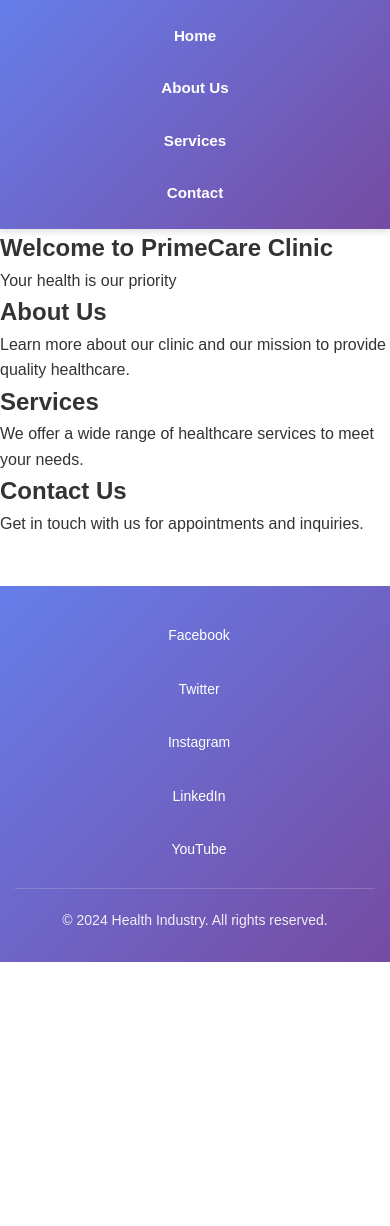
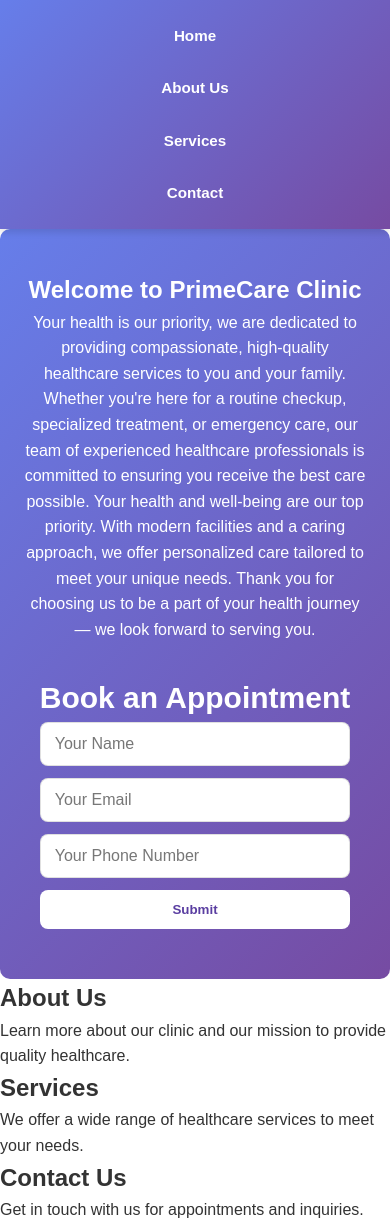
Before and after one commit to moradi1412/Heath-Industry-Templete, a plain HTML site: page index.html in a window 390 px wide. Shown: the top 1226 px of the page. Before the commit the page ends 962 px from the top, so only its background shows below. Drawn offline with Linux system fonts and the light colour scheme.

Commit message:
added two colum to the mainpage book an appoitment and welcome message

```diff
--- a/assets/css/style.css
+++ b/assets/css/style.css
@@ -19,7 +19,11 @@ header {
     top: 0;
     z-index: 100;
     box-shadow: 0 4px 6px rgba(0, 0, 0, 0.1);
+    display: flex;
+    justify-content: center;
+    flex-wrap: wrap;
 }
+
 
 header nav ul {
     list-style: none;
@@ -69,53 +73,70 @@ header nav ul li a:active {
     transform: translateY(0);
 }
 
-/* Tablet Responsive (768px and below) */
-@media (max-width: 768px) {
-    header {
-        padding: 1rem 1rem;
-    }
 
-    header nav ul {
-        gap: 0.5rem;
-        justify-content: center;
-    }
-
-    header nav ul li a {
-        font-size: 1rem;
-        padding: 0.6rem 1rem;
-        border-radius: 4px;
-    }
+.cta-container {
+    background: linear-gradient(135deg, #667eea 0%, #764ba2 100%);
+    color: white;
+    padding: 40px 20px;
+    margin: 0px 0;
+    text-align: center;
+    border-radius: 10px;
+    display: flex;
+    justify-content: center;
+    /* align-items: center; */
+    /* gap: 2rem; */
+    /* justify-content: center; */
 }
 
-/* Mobile Responsive (480px and below) */
-@media (max-width: 480px) {
-    header {
-        padding: 0.75rem 0.5rem;
-    }
+.CTA-fill-the-form {
+    font-size: 1.25rem;
+    margin-bottom: 0;
+    padding: 0;
+    display: flex;
+    flex-direction: column;
+    align-items: center;
+}
 
-    header nav ul {
-        flex-direction: column;
-        gap: 0.25rem;
-    }
+.CTA-fill-the-form form {
+    width: 100%;
+    max-width: 480px;
+    display: flex;
+    flex-direction: column;
+    gap: 12px;
+    margin: 0 auto;
+}
 
-    header nav ul li {
-        width: 100%;
-    }
+.CTA-fill-the-form form input,
+.CTA-fill-the-form form textarea,
+.CTA-fill-the-form form select {
+    display: block;
+    width: 100%;
+    padding: 12px 14px;
+    border-radius: 8px;
+    border: 1px solid rgba(0, 0, 0, 0.12);
+    font-size: 1rem;
+    background-color: #fff;
+    color: #222;
+}
 
-    header nav ul li a {
-        display: block;
-        text-align: center;
-        font-size: 0.95rem;
-        padding: 0.75rem 1rem;
-    }
+.CTA-fill-the-form form input::placeholder {
+    color: #777;
+}
 
-    header nav ul li a::after {
-        display: none;
-    }
+.CTA-fill-the-form form button {
+    padding: 12px 18px;
+    border: none;
+    border-radius: 8px;
+    background: #fff;
+    color: #5a3ea1;
+    font-weight: 700;
+    cursor: pointer;
+    transition: transform 0.18s ease, box-shadow 0.18s ease;
+}
 
-    header nav ul li a:hover {
-        background-color: rgba(255, 255, 255, 0.3);
-    }
+.CTA-fill-the-form form button:hover {
+    transform: translateY(-3px);
+    box-shadow: 0 8px 20px rgba(0, 0, 0, 0.12);
 }
 
 /* Footer Styles */
@@ -178,6 +199,94 @@ footer {
     border-top: 1px solid rgba(255, 255, 255, 0.2);
 }
 
+
+
+
+
+
+
+
+
+
+
+
+
+
+
+
+
+
+/* Tablet Responsive (768px and below) */
+@media (max-width: 768px) {
+    header {
+        padding: 1rem 1rem;
+    }
+
+    header nav ul {
+        gap: 0.5rem;
+        justify-content: center;
+    }
+
+    header nav ul li a {
+        font-size: 1rem;
+        padding: 0.6rem 1rem;
+        border-radius: 4px;
+    }
+
+    .cta-container {
+        flex-direction: column;
+        align-items: center;
+        padding: 30px 16px;
+    }
+
+    .CTA-fill-the-form {
+        padding: 20px 0;
+    }
+
+    /* Center welcome text and make submit full-width on small screens */
+    .cta-container #home {
+        text-align: center;
+        padding: 12px 8px;
+    }
+
+    .CTA-fill-the-form form button {
+        width: 100%;
+    }
+}
+
+/* Mobile Responsive (480px and below) */
+@media (max-width: 480px) {
+    header {
+        padding: 0.75rem 0.5rem;
+    }
+
+    header nav ul {
+        flex-direction: column;
+        gap: 0.25rem;
+    }
+
+    header nav ul li {
+        width: 100%;
+    }
+
+    header nav ul li a {
+        display: block;
+        text-align: center;
+        font-size: 0.95rem;
+        padding: 0.75rem 1rem;
+    }
+
+    header nav ul li a::after {
+        display: none;
+    }
+
+    header nav ul li a:hover {
+        background-color: rgba(255, 255, 255, 0.3);
+    }
+}
+
+
+
 /* Responsive Design */
 @media (max-width: 768px) {
     footer {
--- a/index.html
+++ b/index.html
@@ -22,10 +22,30 @@
     </header>
 
     <main>
+        <div class="cta-container">
             <section id="home">
                 <h1>Welcome to PrimeCare Clinic</h1>
-            <p>Your health is our priority</p>
+                <p>Your health is our priority, we are dedicated to providing compassionate, high-quality healthcare
+                    services to you and your family.
+                    Whether you're here for a routine checkup, specialized treatment, or emergency care, our team of
+                    experienced healthcare professionals
+                    is committed to ensuring you receive the best care possible.
+                    Your health and well-being are our top priority. With modern facilities and a caring approach,
+                    we offer personalized care tailored to meet your unique needs. Thank you for choosing us to be a
+                    part of your health journey
+                    — we look forward to serving you.</p>
             </section>
+
+            <section class="CTA-fill-the-form">
+                <h2>Book an Appointment</h2>
+                <form action="#" method="post">
+                    <input type="text" name="name" placeholder="Your Name" required>
+                    <input type="email" name="email" placeholder="Your Email" required>
+                    <input type="tel" name="phone" placeholder="Your Phone Number" required>
+                    <button type="submit">Submit</button>
+                </form>
+            </section>
+        </div>
 
         <section id="about">
             <h2>About Us</h2>
@@ -67,4 +87,5 @@
         </div>
     </footer>
 </body>
+
 </html>
```
Lines whose indentation alone changed are shown as unchanged.
